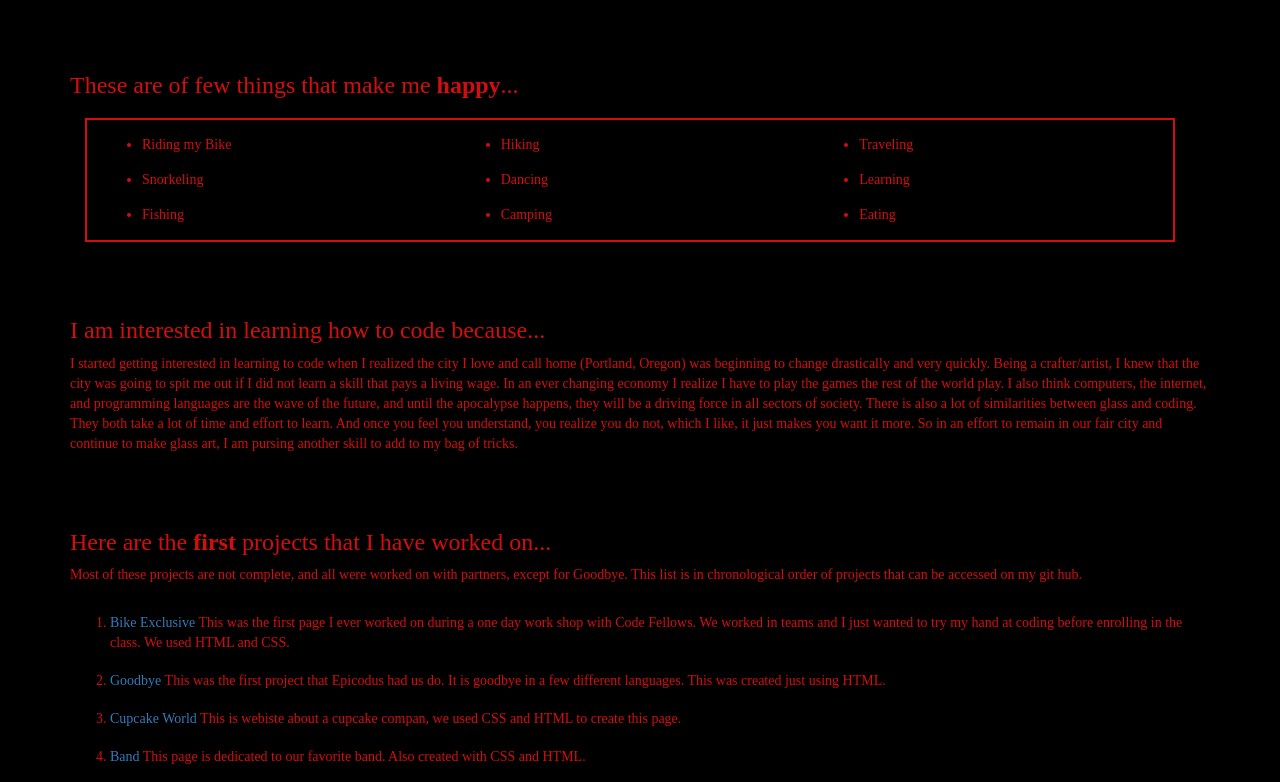
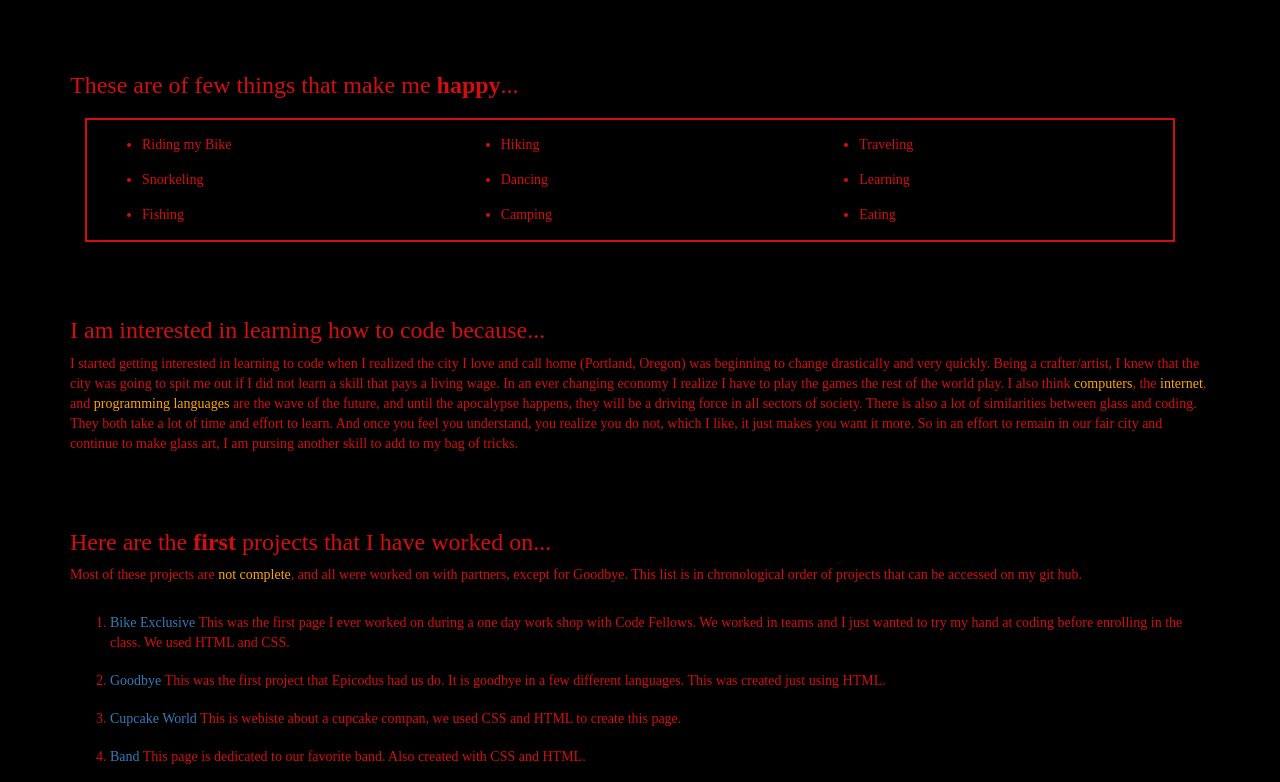
Before and after one commit to luckybooger/codereview_1, a plain HTML site: page index.html in a window 1280 px wide. Shown: the part 465-1247 px from the top of the page. Drawn offline with Linux system fonts and the light colour scheme.

Commit message:
add spans for emphasis

```diff
--- a/css/stylesheet.css
+++ b/css/stylesheet.css
@@ -44,3 +44,7 @@ ul li {
         margin-top: 10px;
         margin-right: 20px;
 }
+
+.important {
+            color: orange;
+}
--- a/index.html
+++ b/index.html
@@ -46,10 +46,10 @@
                       </div>
 
                     <h3 class=happy>I am interested in learning how to code because...</h3>
-                      <p>I started getting interested in learning to code when I realized the city I love and call home (Portland, Oregon) was beginning to change drastically and very quickly.  Being a crafter/artist, I knew that the city was going to spit me out if I did not learn a skill that pays a living wage.  In an ever changing economy I realize I have to play the games the rest of the world play.  I also think computers, the internet, and programming languages are the wave of the future, and until the apocalypse happens, they will be a driving force in all sectors of society.  There is also a lot of similarities between glass and coding.  They both take a lot of time and effort to learn.  And once you feel you understand, you realize you do not, which I like, it just makes you want it more.  So in an effort to remain in our fair city and continue to make glass art, I am pursing another skill to add to my bag of tricks. </p>
+                      <p>I started getting interested in learning to code when I realized the city I love and call home (Portland, Oregon) was beginning to change drastically and very quickly.  Being a crafter/artist, I knew that the city was going to spit me out if I did not learn a skill that pays a living wage.  In an ever changing economy I realize I have to play the games the rest of the world play.  I also think <span class="important"> computers</span>, the <span class="important"> internet</span>, and <span class="important"> programming languages</span> are the wave of the future, and until the apocalypse happens, they will be a driving force in all sectors of society.  There is also a lot of similarities between glass and coding.  They both take a lot of time and effort to learn.  And once you feel you understand, you realize you do not, which I like, it just makes you want it more.  So in an effort to remain in our fair city and continue to make glass art, I am pursing another skill to add to my bag of tricks. </p>
 
                     <h3 class=happy>Here are the <strong>first</strong> projects that I have worked on...</h3>
-                      <p>Most of these projects are not complete, and all were worked on with partners, except for Goodbye.  This list is in chronological order of projects that can be accessed on my git hub.</p>
+                      <p>Most of these projects are <span class="important"> not complete</span>, and all were worked on with partners, except for Goodbye.  This list is in chronological order of projects that can be accessed on my git hub.</p>
 
                     <div class="row">
                         <ol>
```
